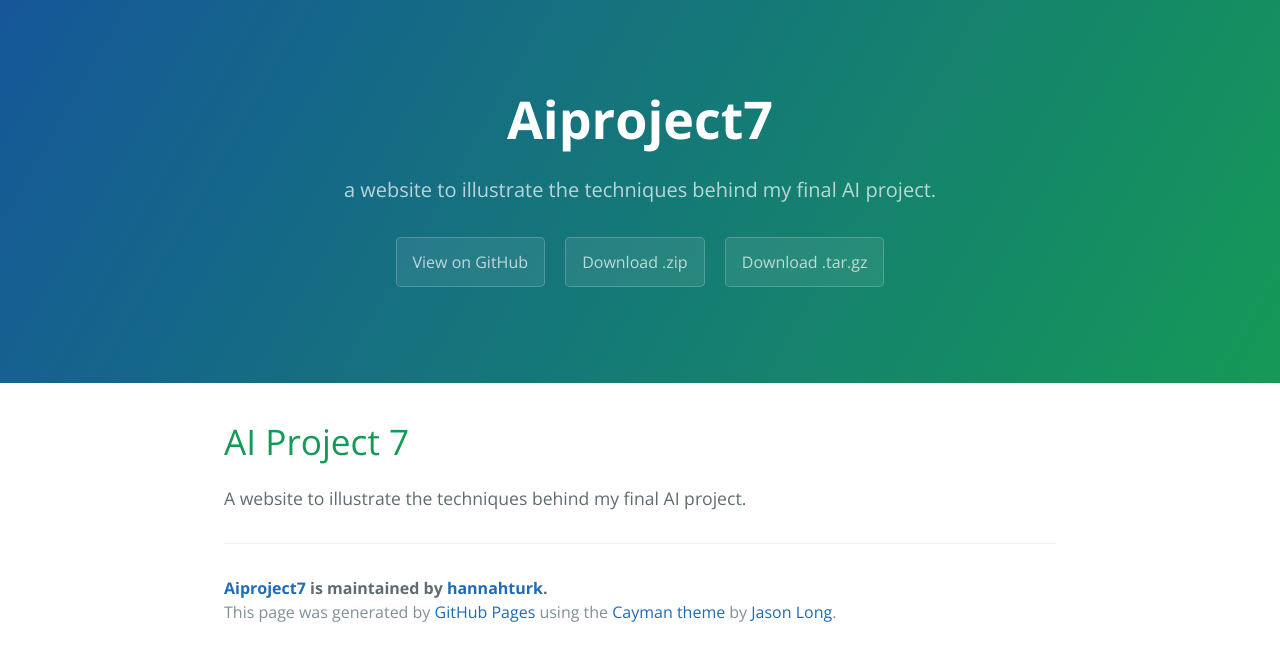
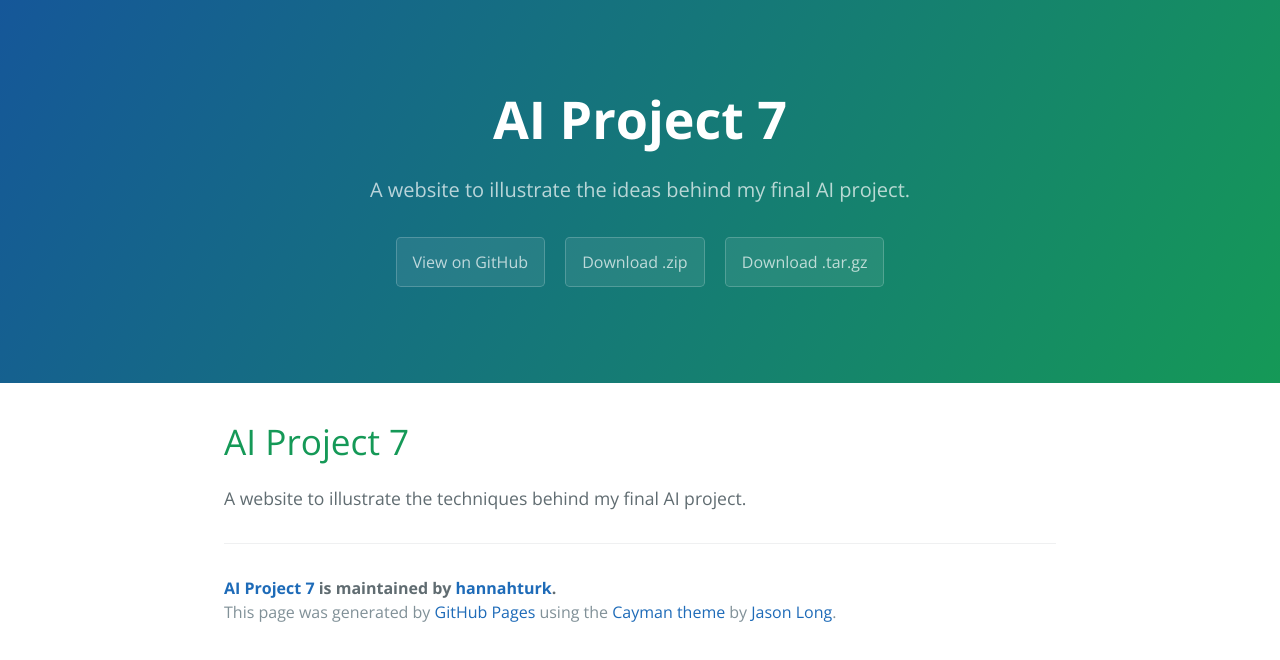
Before and after one commit to hannahturk/AIProject7, a plain HTML site: page index.html in a window 1280 px wide. Drawn offline with nearby package versions, Linux system fonts and the light colour scheme.

Commit message:
Create gh-pages branch via GitHub

```diff
--- a/index.html
+++ b/index.html
@@ -2,7 +2,7 @@
 <html lang="en-us">
   <head>
     <meta charset="UTF-8">
-    <title>Aiproject7 by hannahturk</title>
+    <title>AI Project 7 by hannahturk</title>
     <meta name="viewport" content="width=device-width, initial-scale=1">
     <link rel="stylesheet" type="text/css" href="stylesheets/normalize.css" media="screen">
     <link href='https://fonts.googleapis.com/css?family=Open+Sans:400,700' rel='stylesheet' type='text/css'>
@@ -11,8 +11,8 @@
   </head>
   <body>
     <section class="page-header">
-      <h1 class="project-name">Aiproject7</h1>
-      <h2 class="project-tagline">a website to illustrate the techniques behind my final AI project.</h2>
+      <h1 class="project-name">AI Project 7</h1>
+      <h2 class="project-tagline">A website to illustrate the ideas behind my final AI project.</h2>
       <a href="https://github.com/hannahturk/AIProject7" class="btn">View on GitHub</a>
       <a href="https://github.com/hannahturk/AIProject7/zipball/master" class="btn">Download .zip</a>
       <a href="https://github.com/hannahturk/AIProject7/tarball/master" class="btn">Download .tar.gz</a>
@@ -25,7 +25,7 @@
 <p>A website to illustrate the techniques behind my final AI project.</p>
 
       <footer class="site-footer">
-        <span class="site-footer-owner"><a href="https://github.com/hannahturk/AIProject7">Aiproject7</a> is maintained by <a href="https://github.com/hannahturk">hannahturk</a>.</span>
+        <span class="site-footer-owner"><a href="https://github.com/hannahturk/AIProject7">AI Project 7</a> is maintained by <a href="https://github.com/hannahturk">hannahturk</a>.</span>
 
         <span class="site-footer-credits">This page was generated by <a href="https://pages.github.com">GitHub Pages</a> using the <a href="https://github.com/jasonlong/cayman-theme">Cayman theme</a> by <a href="https://twitter.com/jasonlong">Jason Long</a>.</span>
       </footer>
--- a/params.json
+++ b/params.json
@@ -1 +1 @@
-{"name":"Aiproject7","tagline":"a website to illustrate the techniques behind my final AI project.","body":"# AI Project 7\r\nA website to illustrate the techniques behind my final AI project.\r\n","google":"","note":"Don't delete this file! It's used internally to help with page regeneration."}
+{"name":"AI Project 7","tagline":"A website to illustrate the ideas behind my final AI project.","body":"# AI Project 7\r\nA website to illustrate the techniques behind my final AI project.\r\n","google":"","note":"Don't delete this file! It's used internally to help with page regeneration."}
```
